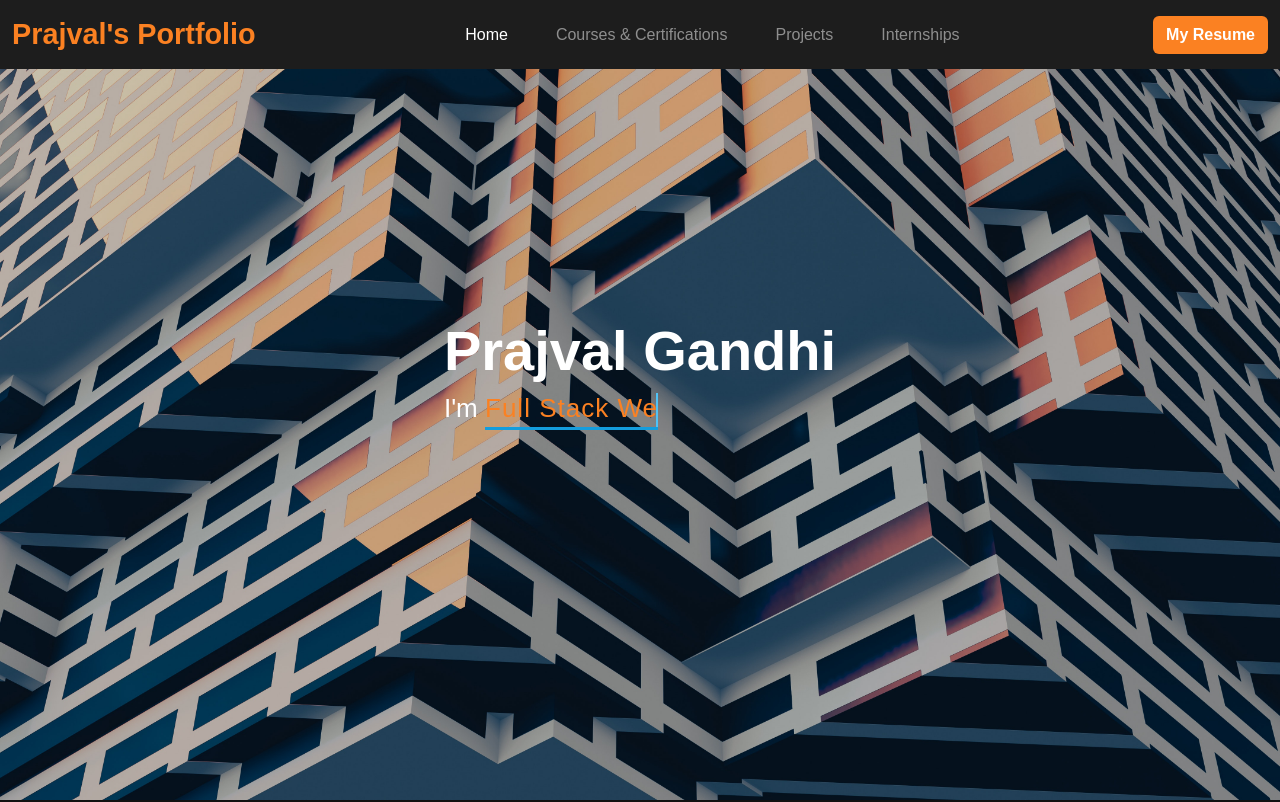
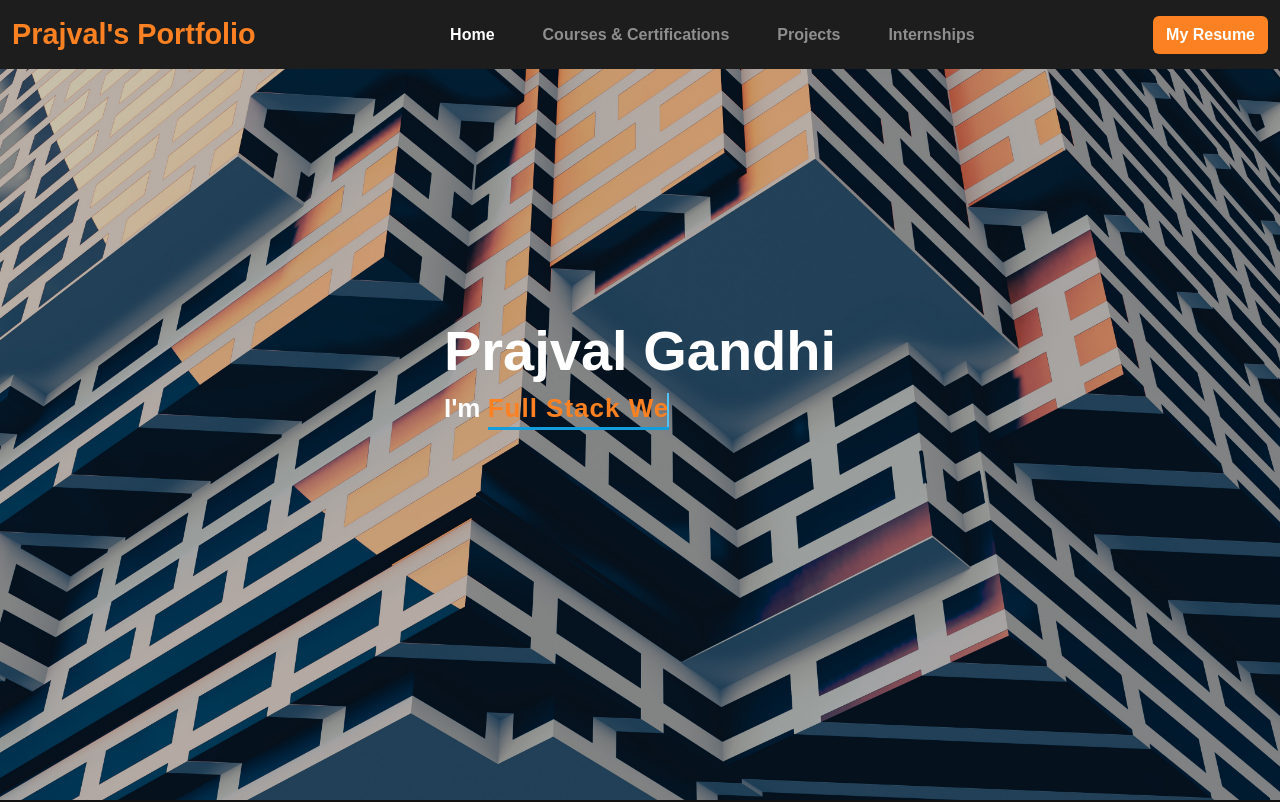
Before and after one commit to paju3125/Portfolio, a React (Create React App) app: page / in a window 1280 px wide. Shown: the top 802 px of the page. Built offline with nearby package versions, Linux system fonts and the light colour scheme; some icons are missing.

Commit message:
font weights applied in profile and navbar

```diff
--- a/src/components/navbar/navbar.css
+++ b/src/components/navbar/navbar.css
@@ -142,3 +142,7 @@
   font-weight: 700;
   font-size: 1.8rem !important;
 }
+
+.nav-link {
+  font-weight: 650 !important;
+}
--- a/src/components/profile/Profile.js
+++ b/src/components/profile/Profile.js
@@ -104,7 +104,7 @@ export default function Profile() {
       >
         <div className="hero-container aos-init aos-animate" data-aos="fade-in">
           <h1>Prajval Gandhi</h1>
-          <p>
+          <p style={{ fontWeight: "700" }}>
             I'm{" "}
             <span className="typewrite" data-period="2000" data-type='[ "Full Stack Web Developer.","Machine Learning Enthusiast.", "React Developer.","Django Developer" ]'></span>
 
```
